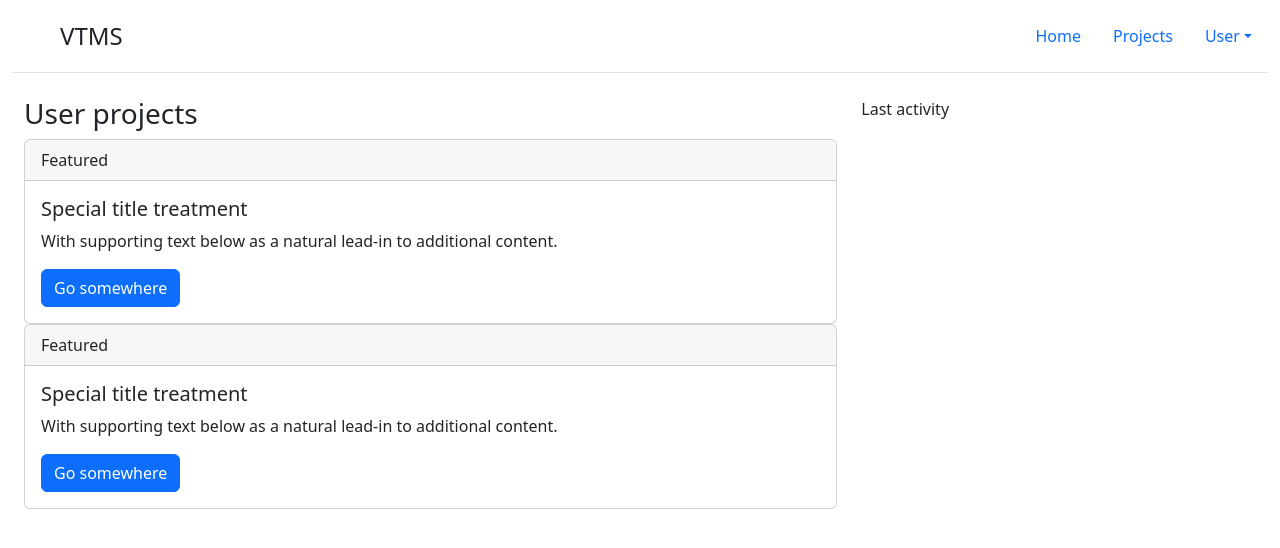
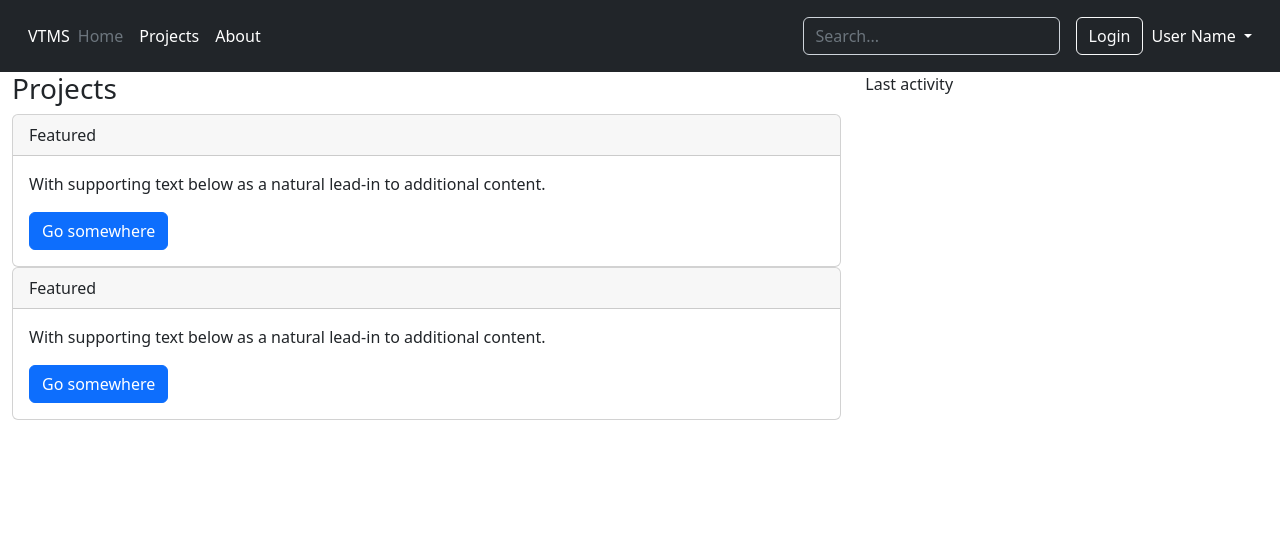
Before and after one commit to ivpel/vtms, a Django app: page / in a window 1280 px wide. Shown: the top 548 px of the page. Run offline with Django 4.2, Linux system fonts and the light colour scheme.

Commit message:
Updated header styles

```diff
--- a/templates/base.html
+++ b/templates/base.html
@@ -8,28 +8,47 @@
     <link href="https://cdn.jsdelivr.net/npm/bootstrap@5.2.3/dist/css/bootstrap.min.css" rel="stylesheet" integrity="sha384-rbsA2VBKQhggwzxH7pPCaAqO46MgnOM80zW1RWuH61DGLwZJEdK2Kadq2F9CUG65" crossorigin="anonymous">
 </head>
 <body>
+<header class="p-3 text-bg-dark">
     <div class="container-fluid">
-  <header class="d-flex flex-wrap justify-content-center py-3 mb-4 border-bottom">
-      <a href="{% url 'tms:homepage' %}" class="d-flex align-items-center mb-3 mb-md-0 me-md-auto text-dark text-decoration-none">
-        <svg class="bi me-2" width="40" height="32"><use xlink:href="#bootstrap"></use></svg>
-        <span class="fs-4">VTMS</span>
+        <div class="d-flex flex-wrap align-items-center justify-content-center justify-content-lg-start">
+            <a href="/" class="d-flex align-items-center mb-2 mb-lg-0 text-white text-decoration-none">
+                VTMS
             </a>
-      <ul class="nav nav-pills">
-        <li class="nav-item"><a href="{% url 'tms:homepage' %}" class="nav-link" aria-current="page">Home</a></li>
-        <li class="nav-item"><a href="{% url 'tms:projects' %}" class="nav-link">Projects</a></li>
-        <li class="nav-item dropdown">
-            <a class="nav-link dropdown-toggle" href="#" data-bs-toggle="dropdown" aria-expanded="false">User</a>
-            <ul class="dropdown-menu">
-              <li><a class="dropdown-item" href="#">User Homepage</a></li>
+
+            <ul class="nav col-12 col-lg-auto me-lg-auto mb-2 justify-content-center mb-md-0">
+                <li><a href="{% url 'tms:homepage' %}" class="nav-link px-2 text-secondary">Home</a></li>
+                <li><a href="{% url 'tms:projects' %}" class="nav-link px-2 text-white">Projects</a></li>
+                <li><a href="#" class="nav-link px-2 text-white">About</a></li>
+            </ul>
+
+            <form class="col-12 col-lg-auto mb-3 mb-lg-0 me-lg-3" role="search">
+                <input type="search" class="form-control form-control-dark text-bg-dark" placeholder="Search..." aria-label="Search">
+            </form>
+
+            <div class="text-end">
+                <button type="button" class="btn btn-outline-light me-2">Login</button>
+            </div>
+
+            <div class="dropdown text-end text-light">
+                <a href="#" class="d-block text-decoration-none dropdown-toggle text-white" data-bs-toggle="dropdown" aria-expanded="false">
+                    User Name
+                </a>
+
+                <ul class="dropdown-menu text-small" style="">
+                    <li><a class="dropdown-item" href="#">New project...</a></li>
                     <li><a class="dropdown-item" href="#">Settings</a></li>
-              <li><a class="dropdown-item" href="#">Log out</a></li>
+                    <li><a class="dropdown-item" href="#">Profile</a></li>
+                    <li><hr class="dropdown-divider"></li>
+                    <li><a class="dropdown-item" href="#">Sign out</a></li>
                 </ul>
-          </li>
-      </ul>
+
+            </div>
+        </div>
+    </div>
 </header>
 {% block content %}
 {% endblock content %}
-</div>
+
 <script src="https://cdn.jsdelivr.net/npm/bootstrap@5.2.3/dist/js/bootstrap.bundle.min.js" integrity="sha384-kenU1KFdBIe4zVF0s0G1M5b4hcpxyD9F7jL+jjXkk+Q2h455rYXK/7HAuoJl+0I4" crossorigin="anonymous"></script>
 {% block javascript %}
 {% endblock javascript%}
--- a/templates/homepage.html
+++ b/templates/homepage.html
@@ -4,13 +4,12 @@
 <div class="container-fluid">
     <div class="row">
         <div class="col-sm-8">
-            <h3>User projects</h3>
+            <h3>Projects</h3>
             <div class="card">
                 <div class="card-header">
                     Featured
                 </div>
                 <div class="card-body">
-                    <h5 class="card-title">Special title treatment</h5>
                     <p class="card-text">With supporting text below as a natural lead-in to additional content.</p>
                     <a href="#" class="btn btn-primary">Go somewhere</a>
                 </div>
@@ -20,7 +19,6 @@
                     Featured
                 </div>
                 <div class="card-body">
-                    <h5 class="card-title">Special title treatment</h5>
                     <p class="card-text">With supporting text below as a natural lead-in to additional content.</p>
                     <a href="#" class="btn btn-primary">Go somewhere</a>
                 </div>
```
Lines whose indentation alone changed are shown as unchanged.
